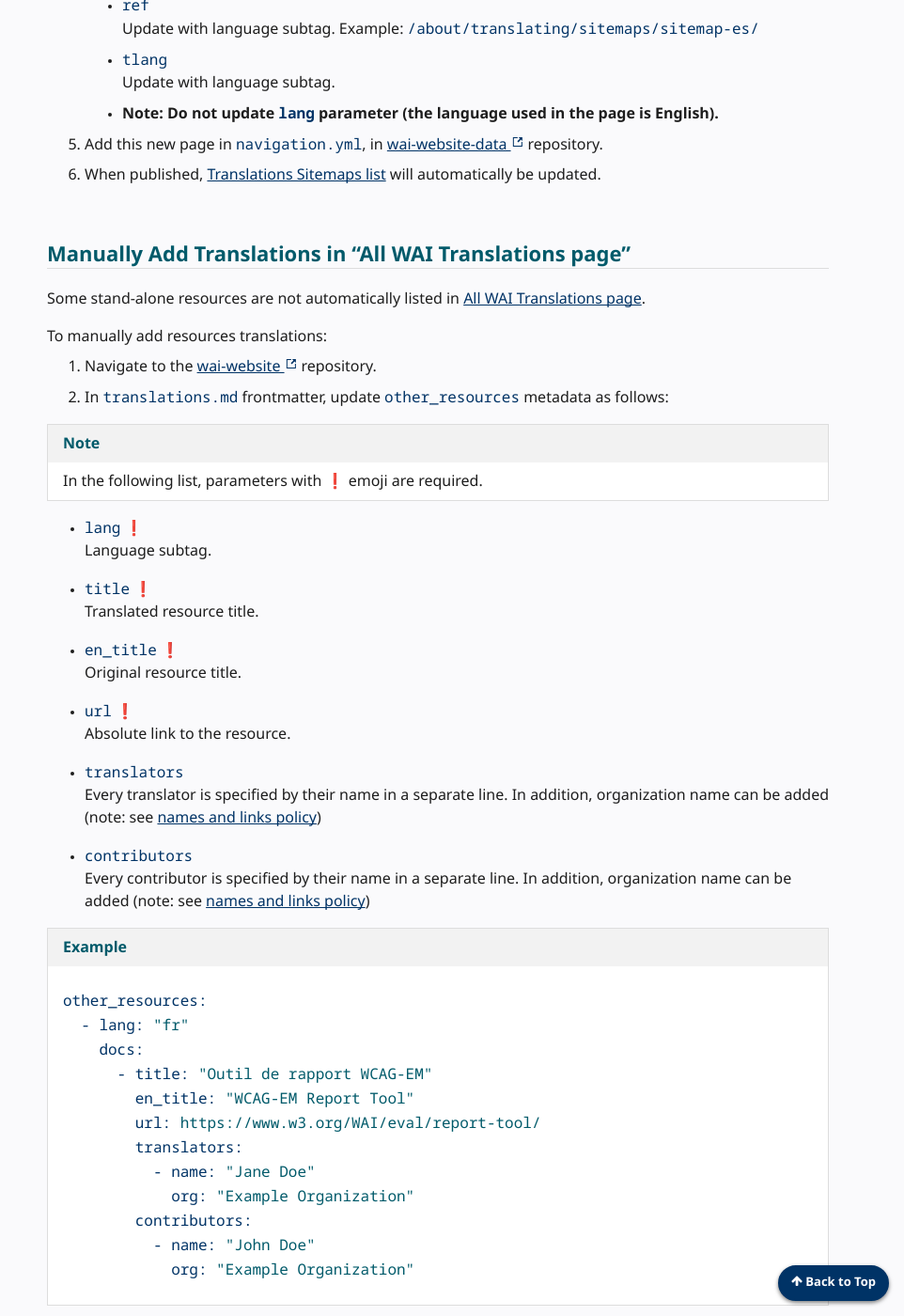
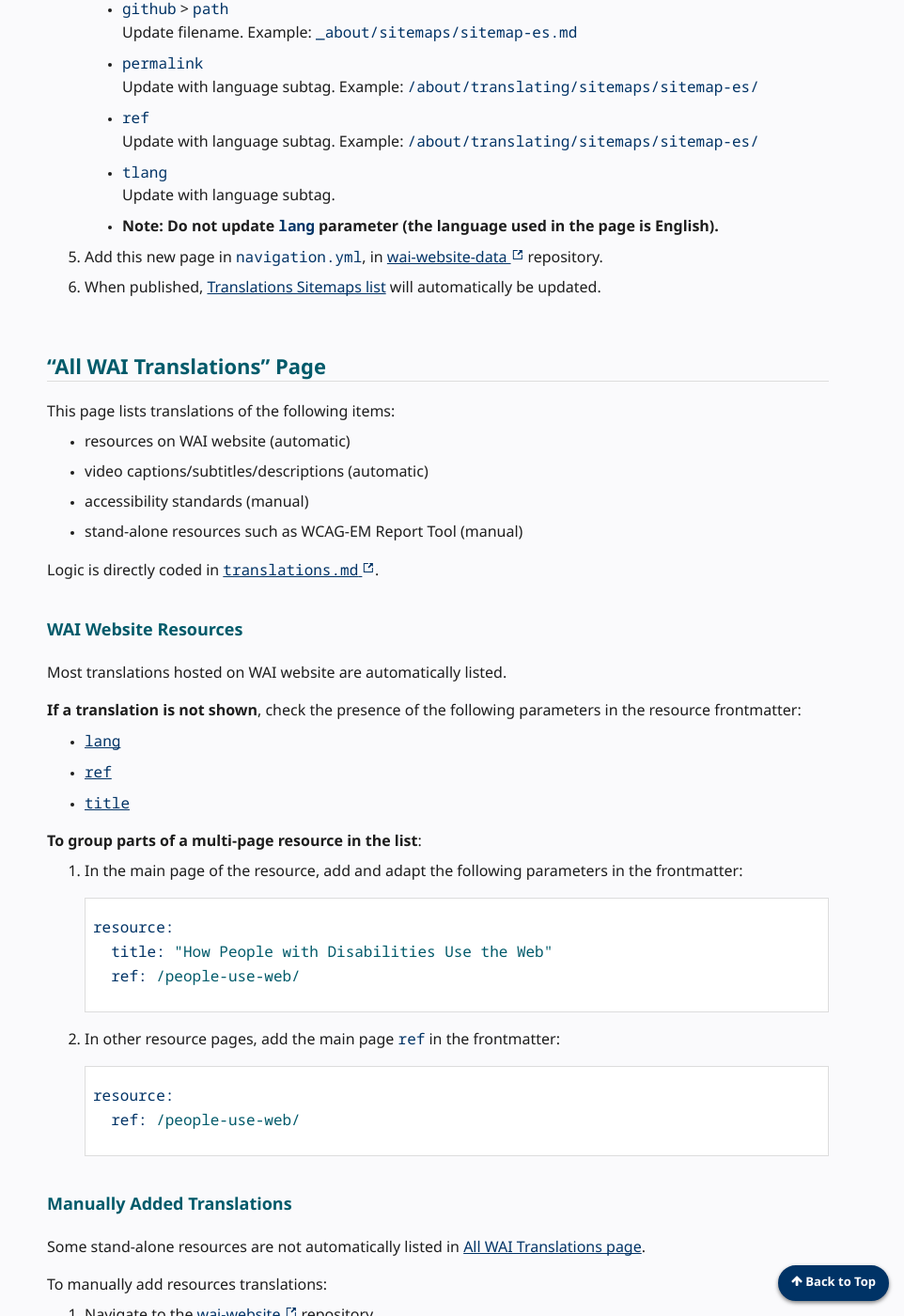
Before and after one commit to w3c/wai-website-theme, a Jekyll site: the page built from content/technical-translation.md, in a window 1280 px wide and 1400 px high, scrolled down 2638 px. Shown: the whole window at 94% size, without its empty margins (318-1280 px from the left). Built offline with Jekyll 4.4.1, drawn with Linux system fonts in a browser that asks for light colours; cached includes are drawn as plain includes; comment, search, counter and statistics services are not loaded; some of the changed text lies outside the part shown.

Commit message:
Add new documentatioon

````diff
--- a/content/technical-translation.md
+++ b/content/technical-translation.md
@@ -147,7 +147,66 @@ To add a new translation sitemap:
 5. Add this new page in `navigation.yml`, in [wai-website-data {% include_cached external.html %}](https://github.com/w3c/wai-website-data) repository.
 6. When published, [Translations Sitemaps list](https://www.w3.org/WAI/about/translating/sitemaps/) will automatically be updated.
 
-## Manually Add Translations in "All WAI Translations page"
+
+## "All WAI Translations" Page
+
+This page lists translations of the following items:
+- resources on WAI website (automatic)
+- video captions/subtitles/descriptions (automatic)
+- accessibility standards (manual)
+- stand-alone resources such as WCAG-EM Report Tool (manual)
+
+Logic is directly coded in [`translations.md` {% include_cached external.html %}](https://github.com/w3c/wai-website/blob/master/translations.md).
+
+### WAI Website Resources
+
+Most translations hosted on WAI website are automatically listed.
+
+**If a translation is not shown**, check the presence of the following parameters in the resource frontmatter:
+- [`lang`](/writing/frontmatter/#lang)
+- [`ref`](/writing/frontmatter/#ref)
+- [`title`](/writing/frontmatter/#title)
+
+**To group parts of a multi-page resource in the list**:
+
+{::nomarkdown}
+<ol>
+  <li>
+{:/}
+In the main page of the resource, add and adapt the following parameters in the frontmatter:
+
+{::nomarkdown}
+{% include box.html type="start" class="simple" %}
+{:/}
+```yaml
+resource:
+  title: "How People with Disabilities Use the Web"
+  ref: /people-use-web/
+```
+{::nomarkdown}
+{% include box.html type="end" %}
+ </li>
+  <li>
+{:/}
+
+In other resource pages, add the main page `ref` in the frontmatter:
+
+{::nomarkdown}
+{% include box.html type="start" class="simple" %}
+{:/}
+
+```yaml
+resource:
+  ref: /people-use-web/
+```
+
+{::nomarkdown}
+{% include box.html type="end" %}
+  </li>
+</ol>
+{:/}
+
+### Manually Added Translations
 
 Some stand-alone resources are not automatically listed in [All WAI Translations page](https://www.w3.org/WAI/translations/).
 
@@ -159,7 +218,9 @@ To manually add resources translations:
 {% include box.html type="start" title="Note" %}
 {:/}
 
-In the following list, parameters with ❗ emoji are required.
+In the following list, parameters are highlighted with emoji:
+- ❗ = required
+- 🌐 = required for translation
 
 {::nomarkdown}
 {% include box.html type="end" %}
@@ -168,7 +229,7 @@ In the following list, parameters with ❗ emoji are required.
 - `lang` ❗\
   Language subtag.
 
-- `title` ❗\
+- `title` 🌐\
   Translated resource title.
 
 - `en_title` ❗\
@@ -187,6 +248,12 @@ In the following list, parameters with ❗ emoji are required.
 {::nomarkdown}
 {% include box.html type="start" title="Example" %}
 {:/}
+{% include excol.html type="start" id="optional-id" %}
+
+Show example
+
+{% include excol.html type="middle" %}
+
 ```yaml
 other_resources:
   - lang: "fr"
@@ -201,13 +268,88 @@ other_resources:
           - name: "John Doe"
             org: "Example Organization"
 ```
+{% include excol.html type="end" %}
 {::nomarkdown}
 {% include box.html type="end" %}
 {:/}
 
+### Video Subtitles
+
+Information is pulled from [`video-metadata.yml` {% include_cached external.html %}](https://github.com/w3c/wai-website-data/blob/master/video-metadata.yml) file, in particular:
+- `name`: video translated title and English title.
+- `main-page`: URL of the main page where the video is shown.
+
+Notes:
+- Translators are not displayed <mark>(TO DO)</mark>
+- "Video Subtitles" heading can be translated when it is added in [`translations.yml` {% include_cached external.html %}](https://github.com/w3c/wai-website-data/blob/master/translations.yml). <mark>(TO DO)</mark>
+
+### Accessibility Standards Translations
+
+Accessibility standards translations must be manually listed.
+
+To manually add accessibility standards translations:
+1. Navigate to the [wai-website {% include_cached external.html %}](https://github.com/w3c/wai-website) repository.
+2. In `translations.md` frontmatter, update `translated_standards` metadata as follows:
+
+{::nomarkdown}
+{% include box.html type="start" title="Note" %}
+{:/}
+
+In the following list, parameters are highlighted with emoji:
+- ❗ = required
+- 🌐 = required for translation
+
+{::nomarkdown}
+{% include box.html type="end" %}
+{:/}
+
+- `lang` ❗\
+  Language subtag.
+
+- `title` 🌐 \
+  Translated resource title.
+
+- `en_title` ❗\
+  Original resource title.
+
+- `url` ❗\
+  Absolute link to the resource.
+
+- `type` \
+  - `authorized` when Authorized Translation
+  - `external` when Unofficial Translation
+
+- `translator` \
+  Name of the lead translating organization/individual.
+
+{::nomarkdown}
+{% include box.html type="start" title="Example" %}
+{:/}
+{% include excol.html type="start" id="optional-id" %}
+
+Show example
+
+{% include excol.html type="middle" %}
+
+```yaml
+translated_standards:
+  - lang: "it"
+    docs:
+      - title: "Linee guida per l'accessibilità dei contenuti Web (WCAG) 2.2"
+        en_title: "Web Content Accessibility Guidelines (WCAG) 2.2"
+        url: https://www.w3.org/Translations/WCAG22-it/
+        type: authorized
+        translator: "International Web Association"
+```
+{% include excol.html type="end" %}
+{::nomarkdown}
+{% include box.html type="end" %}
+{:/}
+
+
 ## Technical Details
 
-### Translated pages in header
+### Translated Pages in Header
 
 When a page has been translated into one or more languages, links to these translations are displayed at the top of the page.
 This part is managed by [_includes/header.html](https://github.com/w3c/wai-website-theme/blob/master/_includes/header.html)
````
